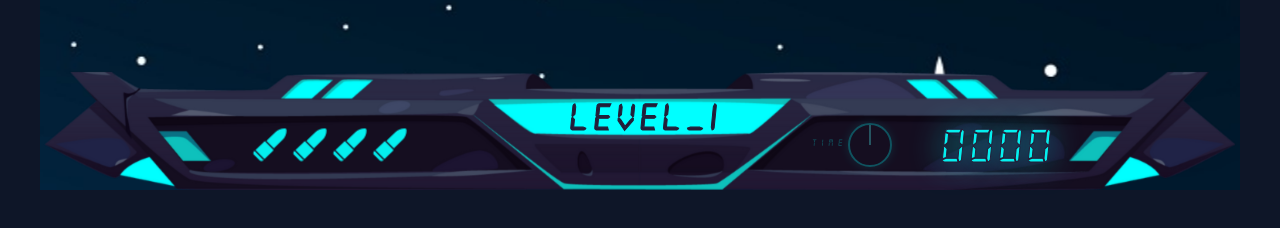
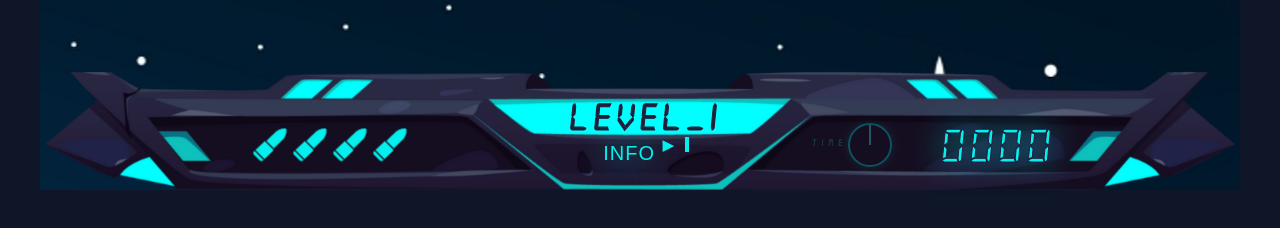
Before and after one commit to meljaszuk/SpaceTraveler-Game-in-React, a React (Create React App) app: page / in a window 1280 px wide. Shown: the part 456-684 px from the top of the page. Built offline with nearby package versions, Linux system fonts and the light colour scheme; a web font is replaced by a local one.

Commit message:
include InfoButton in Panel

```diff
--- a/src/components/Panel/Panel.module.scss
+++ b/src/components/Panel/Panel.module.scss
@@ -32,6 +32,7 @@
     display: flex;
     box-sizing: border-box;
     padding: 27px 0 0 160px;
+    flex-direction: column;
   }
 
   .timer {
--- a/src/components/Panel/Panel.tsx
+++ b/src/components/Panel/Panel.tsx
@@ -4,6 +4,7 @@ import { Level } from '../Level';
 import { Bullets } from '../Bullets';
 import { Score } from '../Score';
 import { Timer } from '../Timer';
+import { InfoButton } from '../InfoButton';
 import { AppContext } from '../../context';
 
 export const Panel: React.FC = () => {
@@ -24,6 +25,7 @@ export const Panel: React.FC = () => {
       </div>
       <div className={styles.levels}>
         <Level />
+        <InfoButton />
       </div>
       <div className={styles.timer}>
         <Timer />
```
